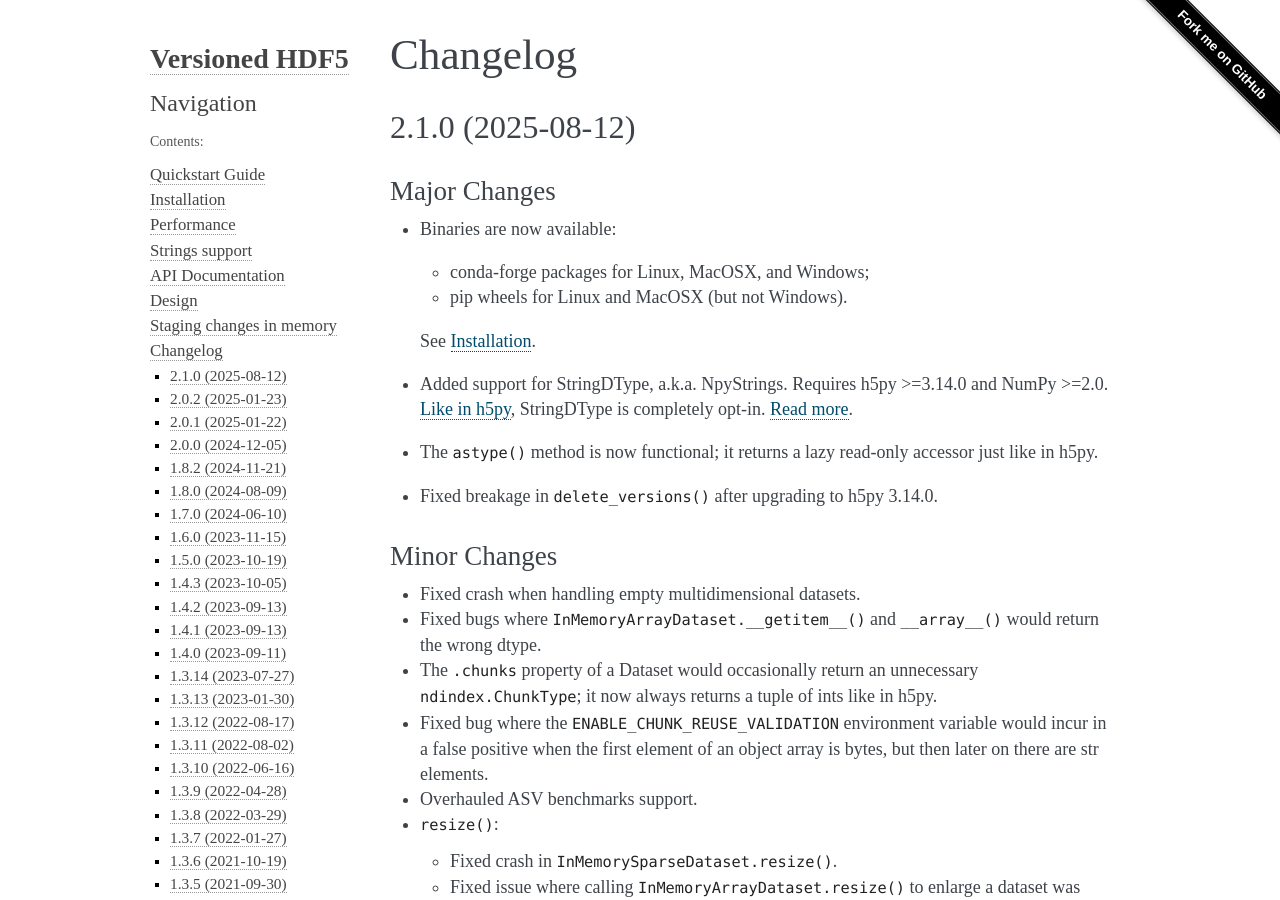
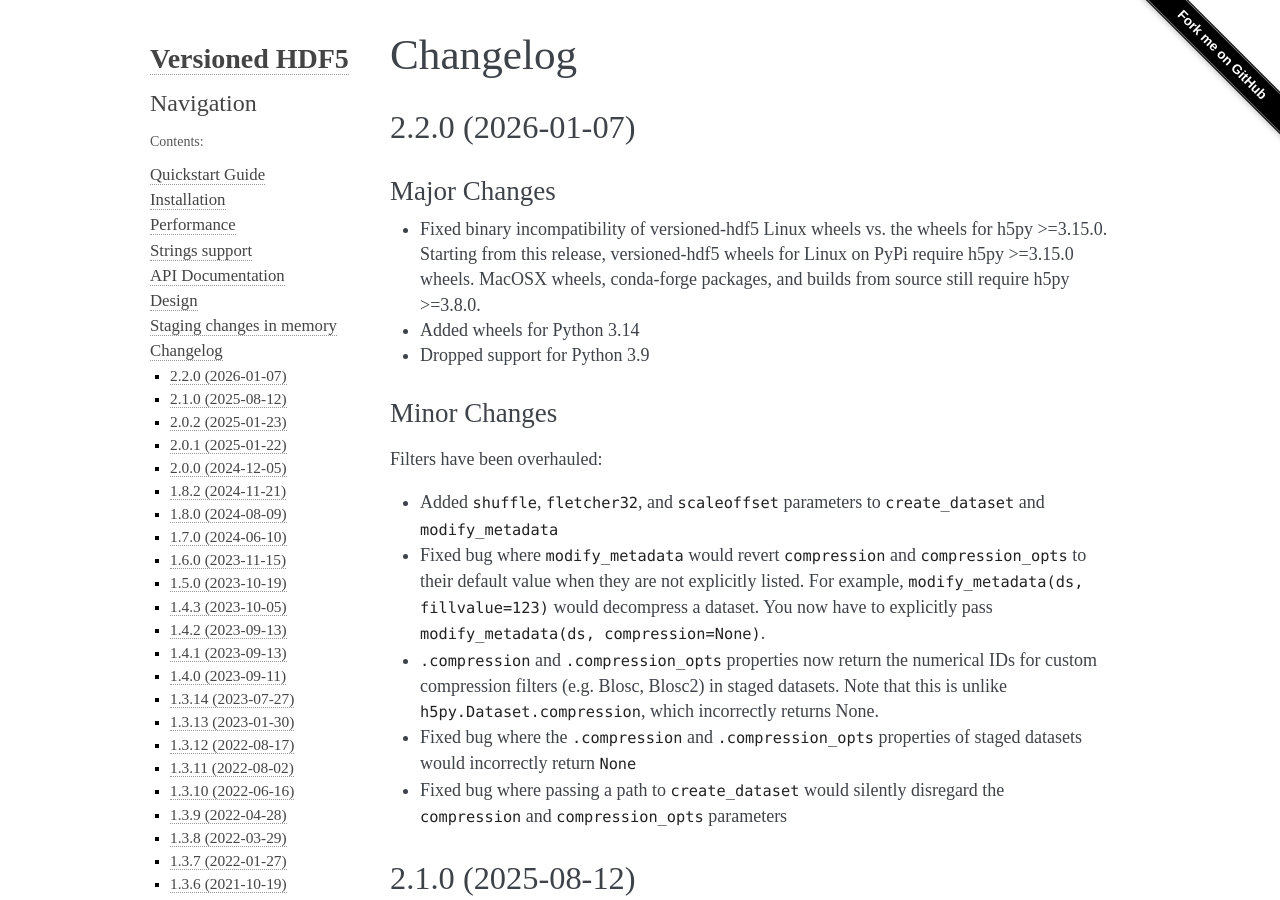
Before and after one commit to deshaw/versioned-hdf5, a Sphinx documentation site: the page built from docs/changelog.md, in a window 1280 px wide and 900 px high. Built offline with Sphinx 7.4.7, drawn with Linux system fonts in a browser that asks for light colours.

Commit message:
Prepare for version v2.2.0 (#472)

```diff
--- a/docs/changelog.md
+++ b/docs/changelog.md
@@ -1,5 +1,33 @@
 Changelog
 =========
+
+## 2.2.0 (2026-01-07)
+
+### Major Changes
+
+- Fixed binary incompatibility of versioned-hdf5 Linux wheels vs. the wheels for
+  h5py >=3.15.0. Starting from this release, versioned-hdf5 wheels for Linux on PyPi
+  require h5py >=3.15.0 wheels. MacOSX wheels, conda-forge packages, and builds from
+  source still require h5py >=3.8.0.
+- Added wheels for Python 3.14
+- Dropped support for Python 3.9
+
+### Minor Changes
+
+Filters have been overhauled:
+- Added `shuffle`, `fletcher32`, and `scaleoffset` parameters to `create_dataset` and
+  `modify_metadata`
+- Fixed bug where `modify_metadata` would revert `compression` and `compression_opts` to
+  their default value when they are not explicitly listed. For example,
+  `modify_metadata(ds, fillvalue=123)` would decompress a dataset. You now have to
+  explicitly pass `modify_metadata(ds, compression=None)`.
+- `.compression` and `.compression_opts`  properties now return the numerical IDs for
+  custom compression filters (e.g. Blosc, Blosc2) in staged datasets. Note that this is
+  unlike `h5py.Dataset.compression`, which incorrectly returns None.
+- Fixed bug where the `.compression` and `.compression_opts` properties of staged datasets
+  would incorrectly return `None`
+- Fixed bug where passing a path to `create_dataset` would silently disregard the
+  `compression` and `compression_opts` parameters
 
 ## 2.1.0 (2025-08-12)
 
```
